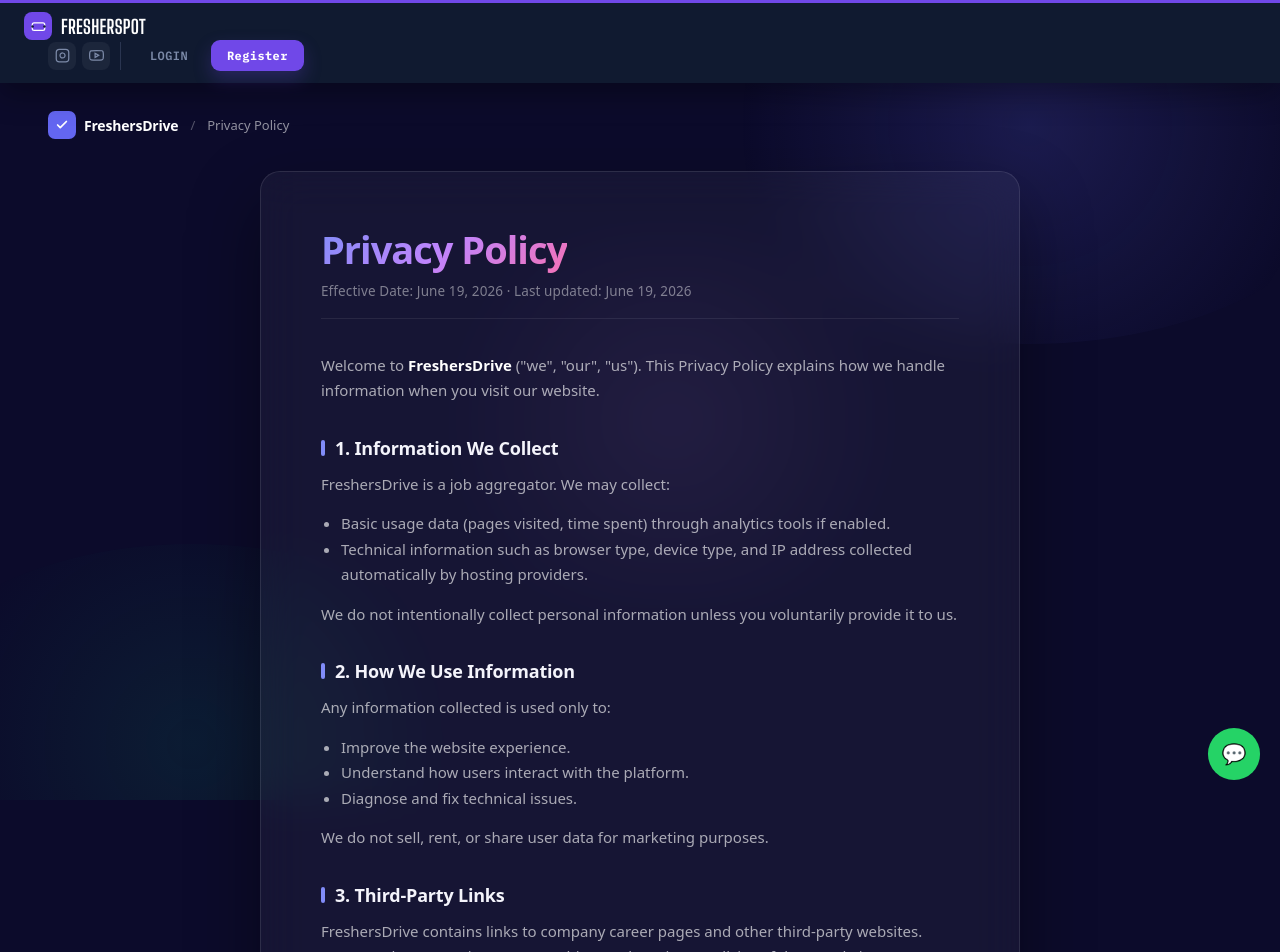
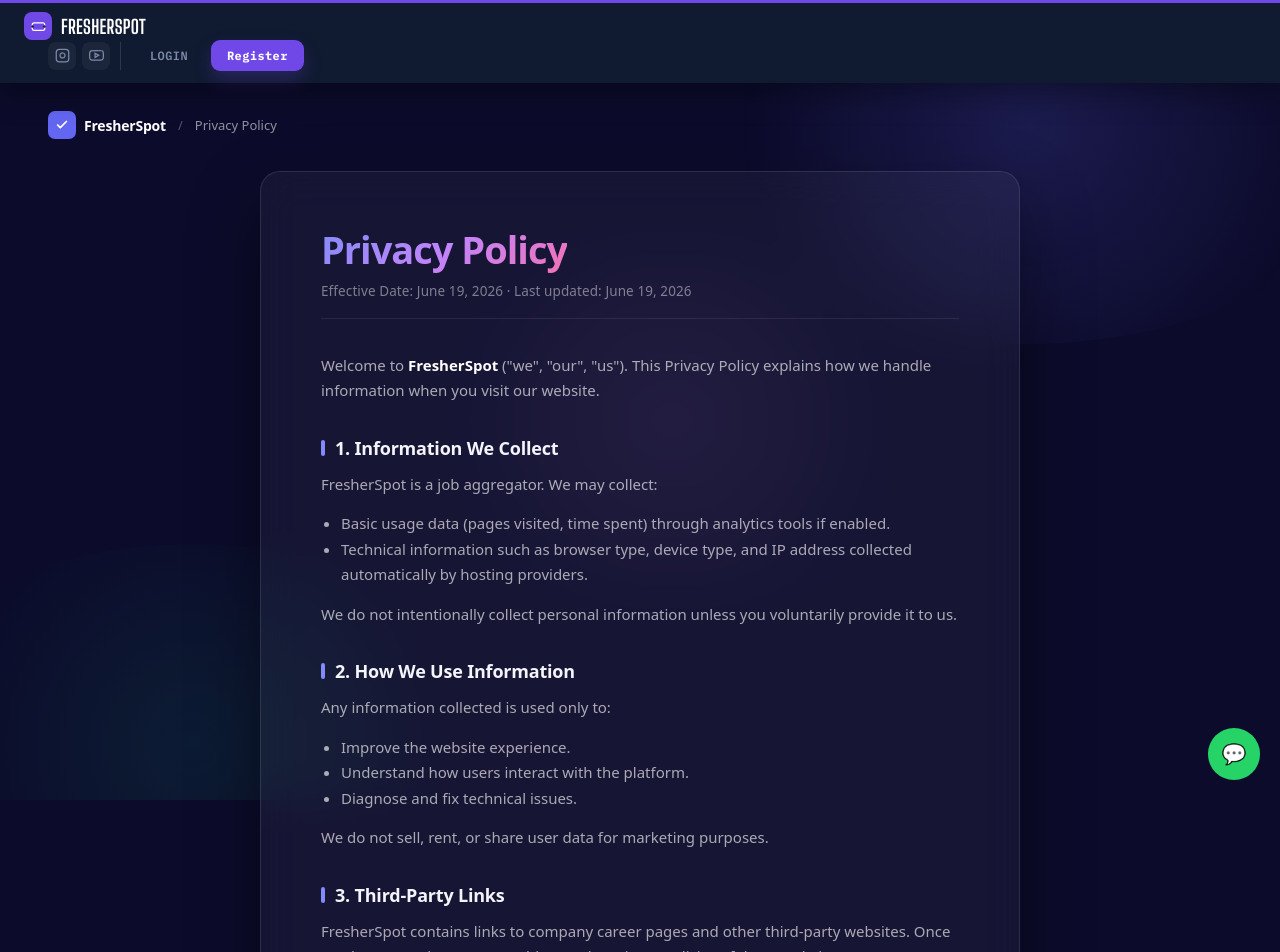
Before and after one commit to Gokulakrishnant2k/freshersdrive-frontend, a React (Vite) app: page /privacy-policy in a window 1280 px wide. Shown: the top 952 px of the page. Built offline with nearby package versions, Linux system fonts and the light colour scheme.

Commit message:
rebrand Logo display text to FresherSpot

```diff
--- a/src/pages/LegalPageShell.jsx
+++ b/src/pages/LegalPageShell.jsx
@@ -64,7 +64,7 @@
                 <path d="M3 8l3 3 7-7" stroke="#fff" strokeWidth="2" strokeLinecap="round" strokeLinejoin="round" />
               </svg>
             </span>
-            FreshersDrive
+            FresherSpot
           </Link>
           <span style={styles.crumbSep}>/</span>
           <span style={styles.crumb}>{breadcrumb}</span>
--- a/src/pages/PrivacyPolicy.jsx
+++ b/src/pages/PrivacyPolicy.jsx
@@ -6,15 +6,15 @@
       breadcrumb="Privacy Policy"
       title="Privacy Policy"
       meta="Effective Date: June 19, 2026  ·  Last updated: June 19, 2026"
-      footerNote="This policy applies only to FreshersDrive and does not cover third-party websites linked from our platform."
+      footerNote="This policy applies only to FresherSpot and does not cover third-party websites linked from our platform."
     >
       <p style={legalText.p}>
-        Welcome to <strong style={legalText.strong}>FreshersDrive</strong> ("we", "our", "us"). This
+        Welcome to <strong style={legalText.strong}>FresherSpot</strong> ("we", "our", "us"). This
         Privacy Policy explains how we handle information when you visit our website.
       </p>
 
       <Section heading="1. Information We Collect">
-        <p style={legalText.p}>FreshersDrive is a job aggregator. We may collect:</p>
+        <p style={legalText.p}>FresherSpot is a job aggregator. We may collect:</p>
         <ul style={legalText.ul}>
           <li>Basic usage data (pages visited, time spent) through analytics tools if enabled.</li>
           <li>
@@ -39,7 +39,7 @@
 
       <Section heading="3. Third-Party Links">
         <p style={legalText.p}>
-          FreshersDrive contains links to company career pages and other third-party websites. Once you
+          FresherSpot contains links to company career pages and other third-party websites. Once you
           leave our site, you are subject to the privacy policies of those websites.
         </p>
       </Section>
```
